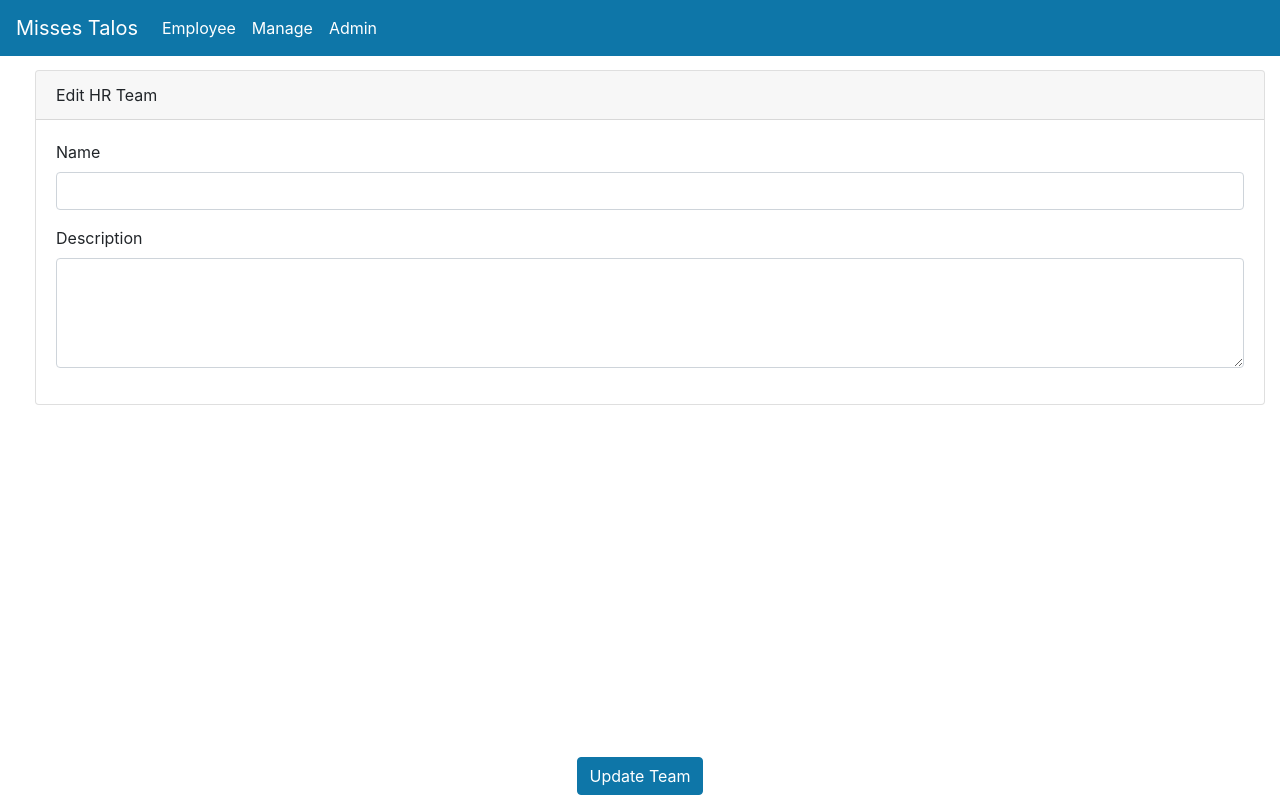
After one commit to DarthTigerson/Hermes, a FastAPI app: template templates/edit-team.html in a window 1280 px wide. The commit adds this page. Run offline with FastAPI, Linux system fonts and the light colour scheme; the template is opened without the code that fills it, so the values that code supplies are empty; some libraries are stand-ins or nearby versions.

Commit message:
edit hr team

```diff
--- a/templates/admin.html
+++ b/templates/admin.html
@@ -59,7 +59,7 @@
                                 {% for team in teams %}
                                 <tr>
                                     <td>{{team.name}}</td>
-                                    <td class="text-center"><button onclick="window.location.href='#'" type="button" class="btn btn-info">Edit</button></td>
+                                    <td class="text-center"><button onclick="window.location.href='/admin/edit_team/{{team.id}}'" type="button" class="btn btn-info">Edit</button></td>
                                 </tr>
                                 {% endfor %}
                             </tbody>
--- /dev/null
+++ b/templates/edit-team.html
@@ -0,0 +1,25 @@
+{% include 'layout.html' %}
+
+<div class="container">
+    <form method="post">
+        <div class="card">
+            <div style="text-align: left;" class="card-header">
+                Edit HR Team
+            </div>
+            <div class="card-body">
+                <div style="width: 100%; display: inline-block;" class="form-group">
+                    <label>Name</label>
+                    <input type="text" class="form-control" name="name" value="{{team.name}}" required>
+                </div>
+                <div style="width: 100%; display: inline-block;" class="form-group">
+                    <label>Description</label>
+                    <textarea class="form-control" name="description" rows="4">{{team.description}}</textarea>
+                </div>
+            </div>
+        </div>
+        <div style="padding-bottom: 60px;"></div>
+        <div class="fixed-bottom text-center" style="background-color: white; padding: 5px;">
+            <button type="submit" class="btn btn-primary">Update Team</button>
+        </div>
+    </form>
+</div>
```
Also changed, not shown: routers/admin.py (+18 -0 lines).
